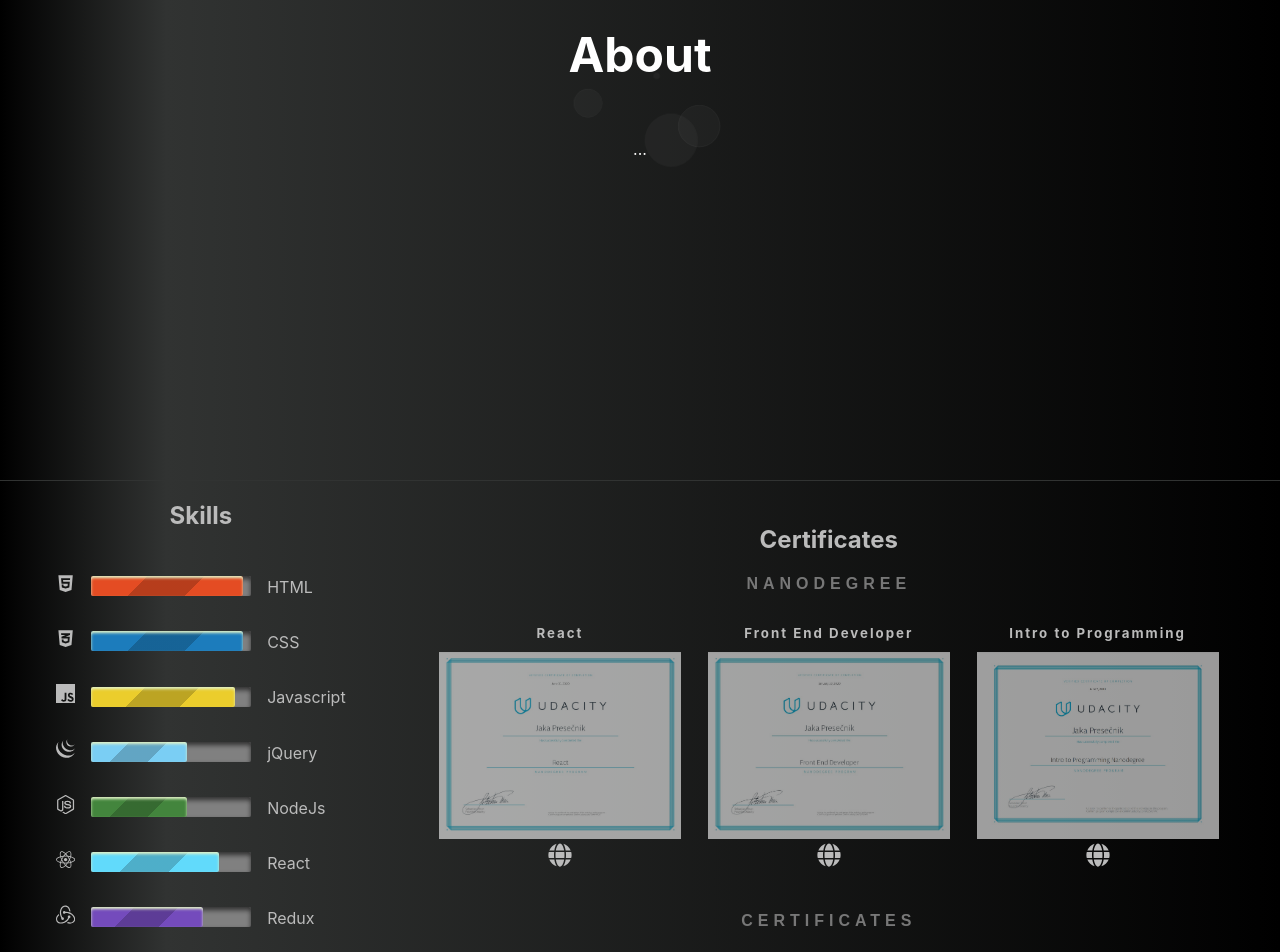
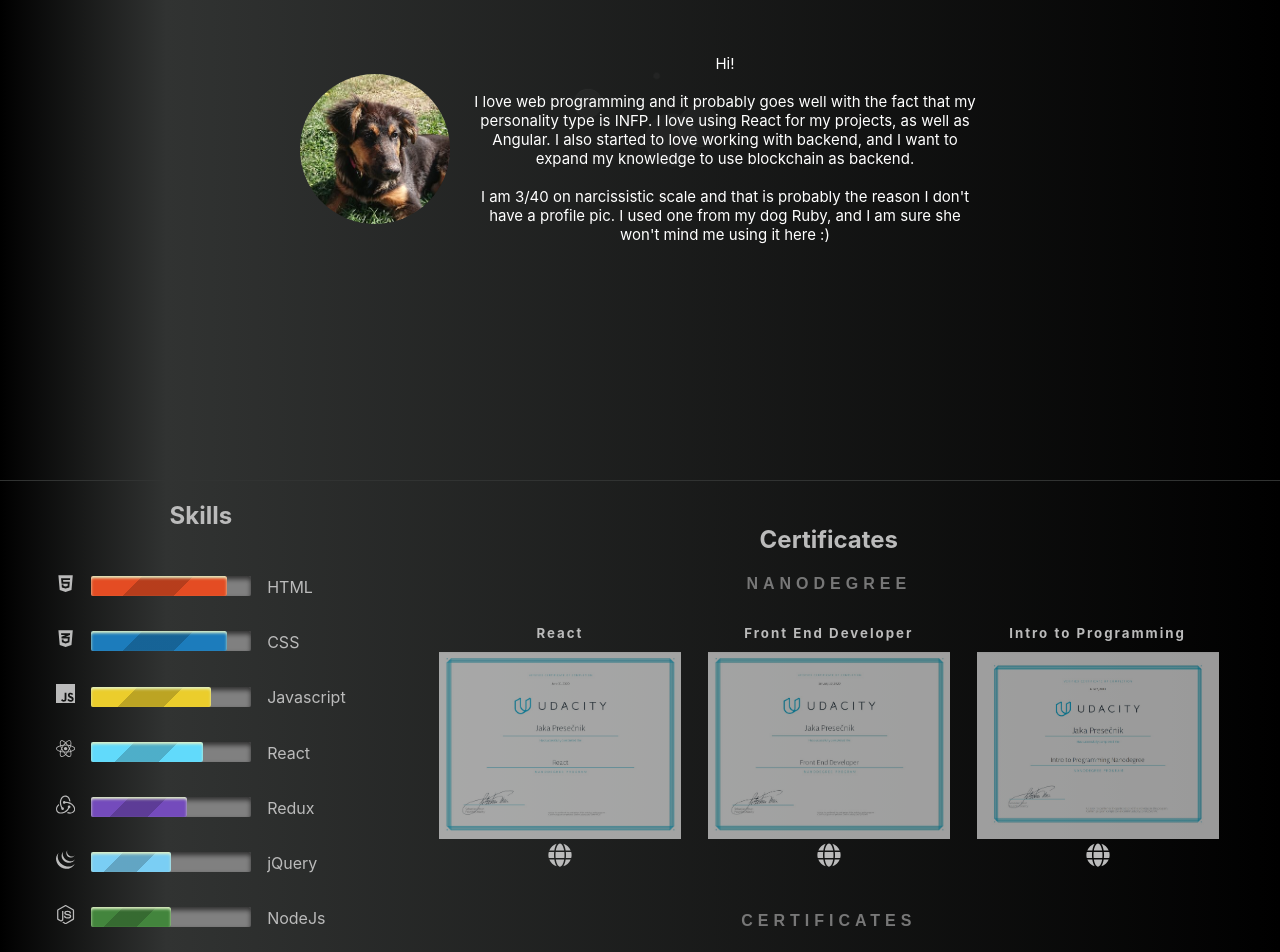
Before and after one commit to JakaPresecnik/ma-landing-page, a React (Create React App) app: page /ma-landing-page/aboot in a window 1280 px wide. Shown: the part 320-1272 px from the top of the page. Built offline with nearby package versions, Linux system fonts and the light colour scheme.

Commit message:
added about text

```diff
--- a/src/Components/Aboot.js
+++ b/src/Components/Aboot.js
@@ -2,6 +2,7 @@
 import {skills, certificates} from '../skills';
 import { Fragment } from 'react';
 import { FaGlobe } from 'react-icons/fa';
+import ruby from '../img/ruby.jpg';
 
 function Aboot () {
 
@@ -15,7 +16,16 @@
                 <SvgThree num={window.innerWidth / 50} />
                 <div className="header">
                     <h1>About</h1>
-                    <p>...</p>
+                    <div className="about">
+                        <img src={ruby} alt="Profile pic" />
+                        <p>Hi!<br /><br />
+                        I love web programming and it probably goes well with the fact that my personality type is INFP.
+                        I love using React for my projects, as well as Angular. I also started to love working with backend,
+                        and I want to expand my knowledge to use blockchain as backend.<br /><br />
+                        I am 3/40 on narcissistic scale and that is probably the reason I don't have a profile pic.
+                        I used one from my dog Ruby, and I am sure she won't mind me using it here :)
+                        </p>
+                    </div>
                 </div>
             </section>
             <div className='about-sub' style={{paddingBottom: '1em'}}>
--- a/src/Components/Nav.js
+++ b/src/Components/Nav.js
@@ -16,8 +16,8 @@
         <nav>
             <ul id="nav" className={shrinkNav ? "shaded" : "nav"}>
                 <li><NavLink to='/ma-landing-page' exact activeClassName="selected">Home</NavLink></li>
+                <li><NavLink to='/ma-landing-page/aboot' activeClassName="selected">Aboot</NavLink></li>
                 <li><NavLink to='/ma-landing-page/works' activeClassName="selected">Works</NavLink></li>
-                <li><NavLink to='/ma-landing-page/aboot' activeClassName="selected">Aboot</NavLink></li>
             </ul>
         </nav>
     );
--- a/src/randomThoughts.js
+++ b/src/randomThoughts.js
@@ -3,9 +3,7 @@
     'Why is over-self-confidence valued more than low self-confidence? ...To me personally if people know that they don\'t know everything is extremly good trait.',
     "If you like the screen animations, message me to give you the code.... Well if I won't be depressed.",
     "There are many jobs that can be automated. ...But these jobs aren't shitty jobs, they are high paying jobs.",
-    "I still don't understand why so called 'educated' (or Vaush would say intellegent lol) people support bullshit jobs.",
     "Some people need motivational bumper stickers... Me, ...this BS makes me depressed!",
-    "Amazon burns all the time and there is noone that would do anything about it... If we are lucky we get a short article in the news.",
     "Aboot screen animation took me the longest... for now :D eh :)",
     "React and Angular feel like home. ...Plain JS/HTML feels like I'm homeless.",
     "I can't write about myself... I wish I was a narcissist. It would make everything easier."
--- a/src/skills.js
+++ b/src/skills.js
@@ -12,17 +12,17 @@
 import hackerrankReact from './img/hackerrankReact.jpg';
 
 export const skills = [
-    {name: 'HTML', icon: FaHtml5, progress: 95},
-    {name: 'CSS', icon: FaCss3Alt, progress: 95},
-    {name:'Javascript', icon: SiJavascript, progress: 90},
-    {name: 'jQuery', icon: SiJquery, progress: 60},
-    {name: 'NodeJs', icon: SiNodeDotJs, progress: 60},
-    {name: 'React', icon: FaReact, color: '61dafb', progress: 80},
-    {name: 'Redux', icon: SiRedux, progress: 70},
-    {name: 'Postgres', icon: SiPostgresql, progress: 40},
-    {name: 'Angular', icon: FaAngular, progress: 50},
-    {name: 'Solidity', icon: FaEthereum, progress: 35},
-    {name: 'Python', icon: FaPython, progress: 20}
+    {name: 'HTML', icon: FaHtml5, progress: 85},
+    {name: 'CSS', icon: FaCss3Alt, progress: 85},
+    {name:'Javascript', icon: SiJavascript, progress: 75},
+    {name: 'React', icon: FaReact, color: '61dafb', progress: 70},
+    {name: 'Redux', icon: SiRedux, progress: 60},
+    {name: 'jQuery', icon: SiJquery, progress: 50},
+    {name: 'NodeJs', icon: SiNodeDotJs, progress: 50},
+    {name: 'Postgres', icon: SiPostgresql, progress: 35},
+    {name: 'Angular', icon: FaAngular, progress: 30},
+    {name: 'Solidity', icon: FaEthereum, progress: 30},
+    {name: 'Python', icon: FaPython, progress: 15}
 ]
 
 export const certificates = {
--- a/src/styles/aboot.css
+++ b/src/styles/aboot.css
@@ -16,7 +16,29 @@
         transform: scale(0.0);
     }
 }
-
+.about {
+    z-index: 3;
+    display: grid;
+    grid-template-columns: 170px 1fr;
+    align-items: center;
+}
+.about img{
+    width: 150px;
+    margin: 10px;
+    border-radius: 50%;
+}
+@media only screen and (max-width: 700px) {
+    .about {
+        display: block;
+    }
+    .about img {
+        display: none;
+    }
+}
+.about p {
+    font-size: 15px;
+    margin: 10px;
+}
 .about-sub {
     display: flex;
     flex-wrap: wrap;
```
Also changed, not shown: src/img/ruby.jpg (added).
